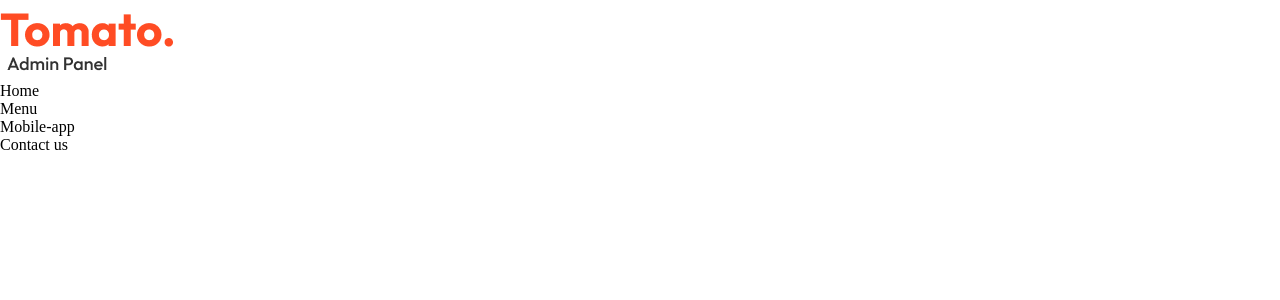
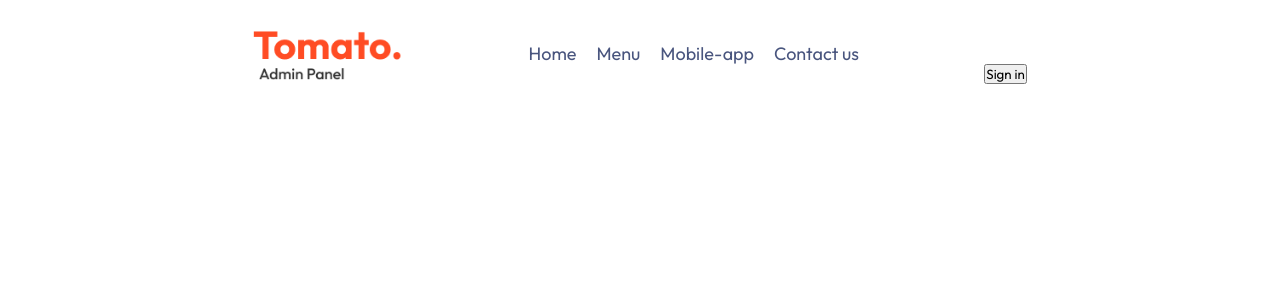
Before and after one commit to Umer-Shafqat/Delivery-App, a React (Create React App) app: page / in a window 1280 px wide. Shown: the top 300 px of the page. Built offline with nearby package versions, Linux system fonts and the light colour scheme.

Commit message:
change is assests

```diff
--- a/src/components/Navbar/Navbar.css
+++ b/src/components/Navbar/Navbar.css
@@ -0,0 +1,21 @@
+.navbar {
+     padding:20px 0px;
+     display:flex;
+     justify-content:space-evenly ;
+     align-items: center;
+}
+.app{
+    width: 80%;
+    margin: auto;
+}
+.navbar .logo{
+    width: 150px;
+}
+
+.navbar-menu{
+    display: flex;
+    list-style: none;
+    gap:20px;
+    color:#49557e;
+    font-size:18px;
+}
--- a/src/components/Navbar/Navbar.jsx
+++ b/src/components/Navbar/Navbar.jsx
@@ -14,11 +14,13 @@
         <li>Contact us</li>
     </ul>
     <div className="navbar-right">
-        <img src={assets.search_icon} alt="" />
+        <img src={assets.searching} alt="" />
         <div className="navbar-search-icon">
-
-        </div>
-    </div>
+      <img src={assets.basket_icon} alt="" />
+      <div className="dot"></div>
+         </div>
+         <button>Sign in</button>
+       </div>
     </div>
   )
 }
--- a/src/index.css
+++ b/src/index.css
@@ -1,7 +1,10 @@
+@import url('https://fonts.googleapis.com/css2?family=Outfit:wght@100..900&display=swap');
+
 *{
   padding: 0%;
   margin: 0%;
   box-sizing: border-box;
+  font-family: outfit;
 }
 body{
   min-height: 100vh;
@@ -10,3 +13,8 @@
   text-decoration: none;
   color:inherit;
 }
+
+.app{
+    width: 80%;
+    margin: auto;
+}
```
Also changed, not shown: src/assets/searching.png (renamed from src/assets/search_icon.png).
